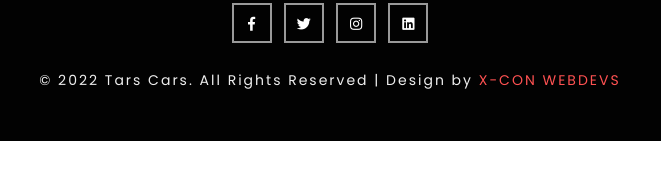
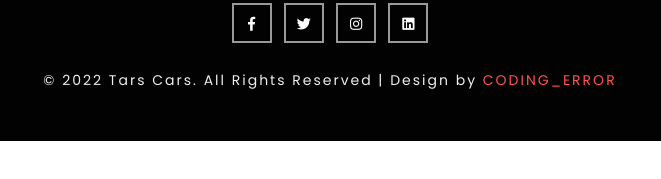
Before and after one commit to swaroop-005/tars-cars-main, a plain HTML site: page index.html in a window 1280 px wide. Shown: the part 8525-8704 px from the top of the page, 310-971 px from the left. Drawn offline with nearby package versions, Linux system fonts and the light colour scheme; a web font is replaced by a local one.

Commit message:
Update index.html

```diff
--- a/index.html
+++ b/index.html
@@ -1059,7 +1059,7 @@
 
 			<!-- copyright -->
 			<p class="copyright-w3ls"> &copy; 2022 Tars Cars. All Rights Reserved | Design by
-				<a href="#"> X-CON WEBDEVS</a>
+				<a href="#"> CODING_ERROR</a>
 			</p>
 			<!-- //copyright -->
 
```
